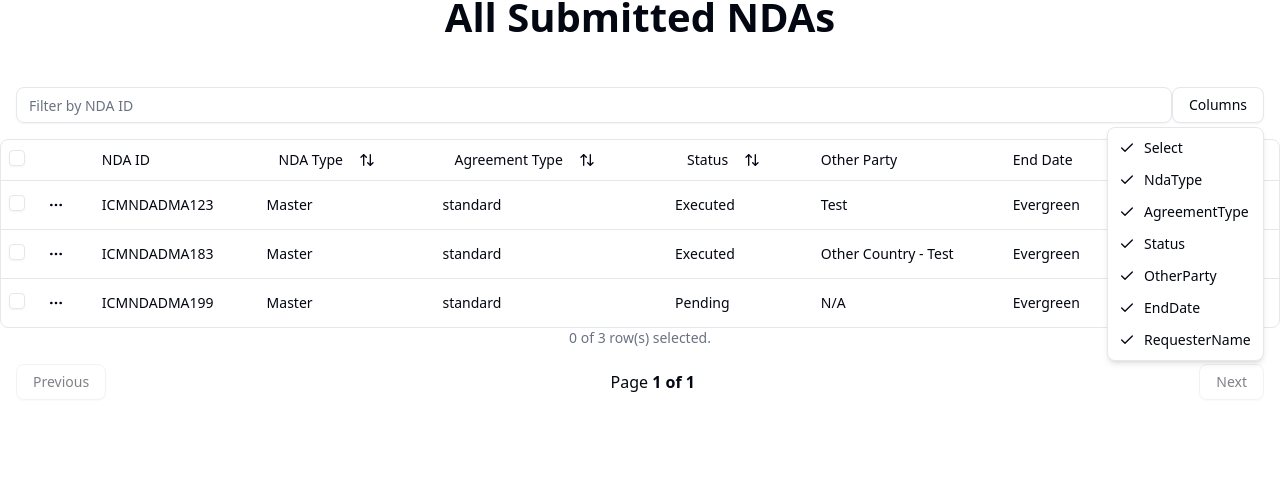
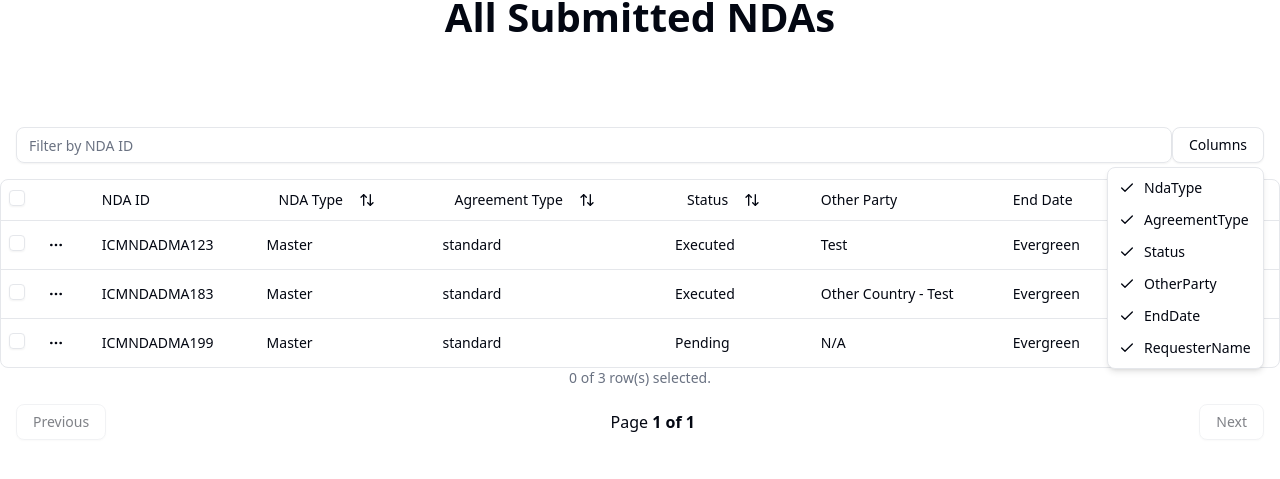
Before and after one commit to byoung98/law3.0, a Next.js app: page /law3/dataHome in a window 1280 px wide. Both pictures are taken after a click on the button "Columns". Shown: the part 371-850 px from the top of the page. Before the commit the page ends 800 px from the top, so only its background shows below. Built offline with nearby package versions, Linux system fonts and the light colour scheme.

Commit message:
resolved console errors

```diff
--- a/src/app/law3/dataHome/page.tsx
+++ b/src/app/law3/dataHome/page.tsx
@@ -46,8 +46,8 @@ const data = await fetchData()
     <h1 style={{textAlign:'center', fontWeight:'bold', fontSize:'40px'}}>All Submitted NDAs</h1>
     <br></br>
 
-    <div className="container mx-auto" py-10>
-        <DataTable columns={columns} data={data} />
+    <div className="container mx-auto py-10">
+    <DataTable columns={columns} data={data} />
         </div>    </>
             );
 
--- a/src/app/law3/layout.tsx
+++ b/src/app/law3/layout.tsx
@@ -1,3 +1,4 @@
+'use client'
 import Sidenav from "@/app/law3/ui/components/sidenav"
 import Header from "@/components/ui/header";
 
@@ -8,10 +9,10 @@ export default function Layout({
     children: React.ReactNode;
   }>) {
     return (
-      <>
+      <div className="min-h-screen">
     <Header/>
     <Sidenav/>
-        <body>{children}</body>
-      </>
+            <main>{children}</main>
+      </div>
     );
 }
--- a/src/app/law3/ndaInfo/datatable.tsx
+++ b/src/app/law3/ndaInfo/datatable.tsx
@@ -82,7 +82,7 @@ export function DataTable<TData, TValue>({
                   {table
                   .getAllColumns()
                   .filter(
-                     (column) => column.getCanHide() && column.id !== "actions" && column.id !== "ndaID")
+                     (column) => column.getCanHide() && column.id !== "actions" && column.id !== "ndaID" && column.id !== "select")
                   .map((column) => {
                      return (
                      <DropdownMenuCheckboxItem
--- a/src/app/law3/ui/components/nav-links.tsx
+++ b/src/app/law3/ui/components/nav-links.tsx
@@ -7,9 +7,7 @@ import {
 
 // Map of links to display in the side navigation.
 // Depending on the size of the application, this would be stored in a database.
-import { usePathname } from 'next/navigation';
 import Link from 'next/link';
-import clsx from 'clsx';
 
 const links = [
   { name: 'Welcome Page', href: '/', icon: HomeIcon  },
@@ -17,8 +15,7 @@ const links = [
   { name: 'User Info', href: '/law3/userInfo', icon: UserCircleIcon},
 ];
 
-export default async function NavLinks() {
-  const pathname = usePathname();
+export default function NavLinks() {
   return (
     <>
       {links.map((link) => {
```
